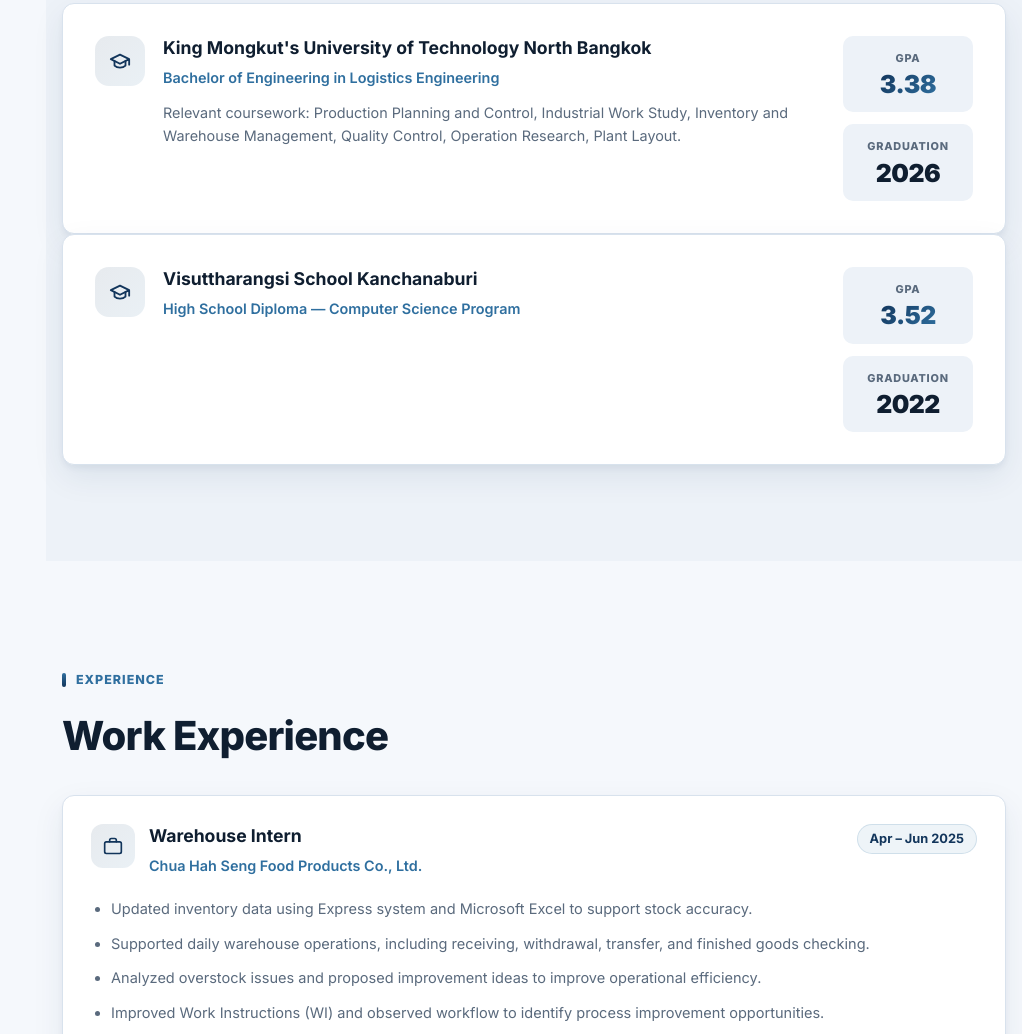
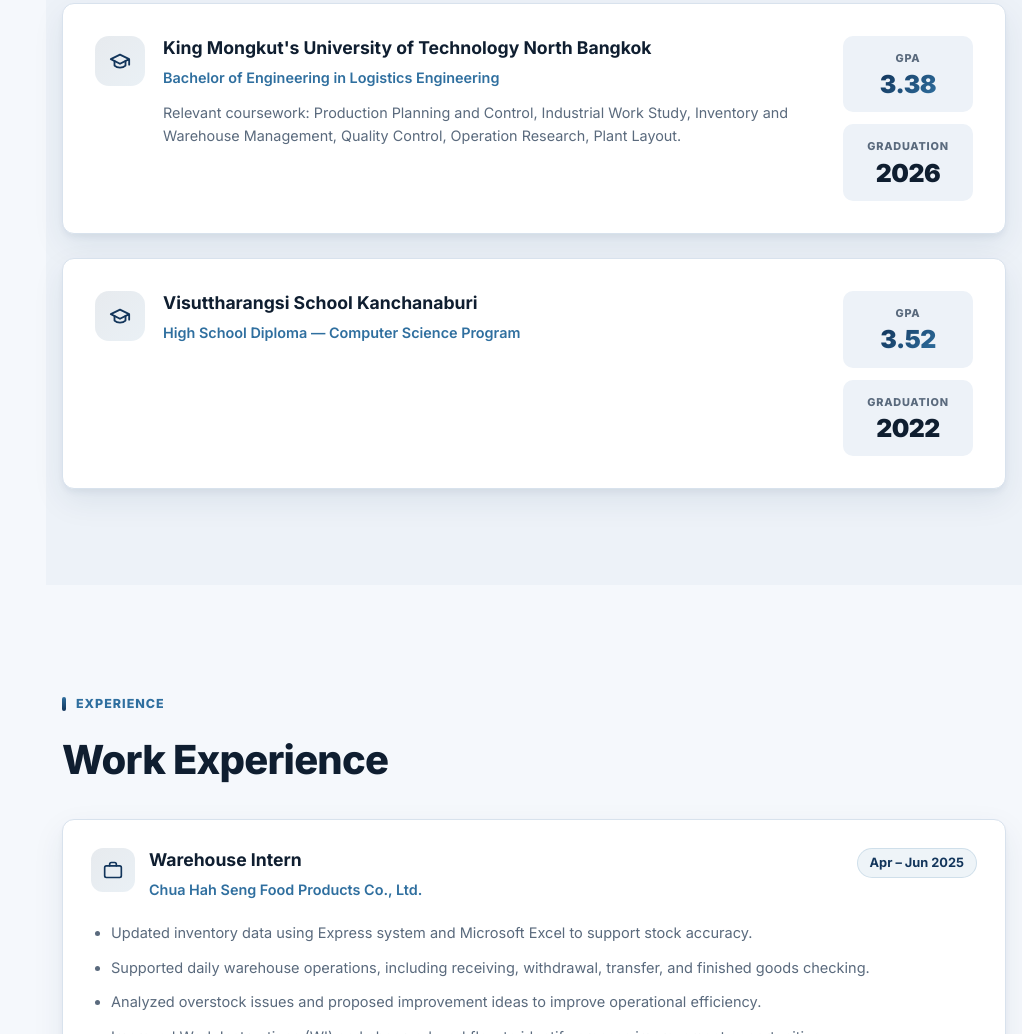
Before and after one commit to 10neday/Portfolio, a plain HTML site: page index.html in a window 1280 px wide. Shown: the part 1557-2591 px from the top of the page, without its empty margins (258-1280 px from the left). Drawn offline with Linux system fonts and the light colour scheme.

Commit message:
update spacing of education card

```diff
--- a/style.css
+++ b/style.css
@@ -720,6 +720,10 @@ body.dark-mode .hero h1 {
   padding: 32px;
 }
 
+.education-card + .education-card {
+  margin-top: 24px;
+}
+
 .education-main {
   display: flex;
   align-items: flex-start;
```
